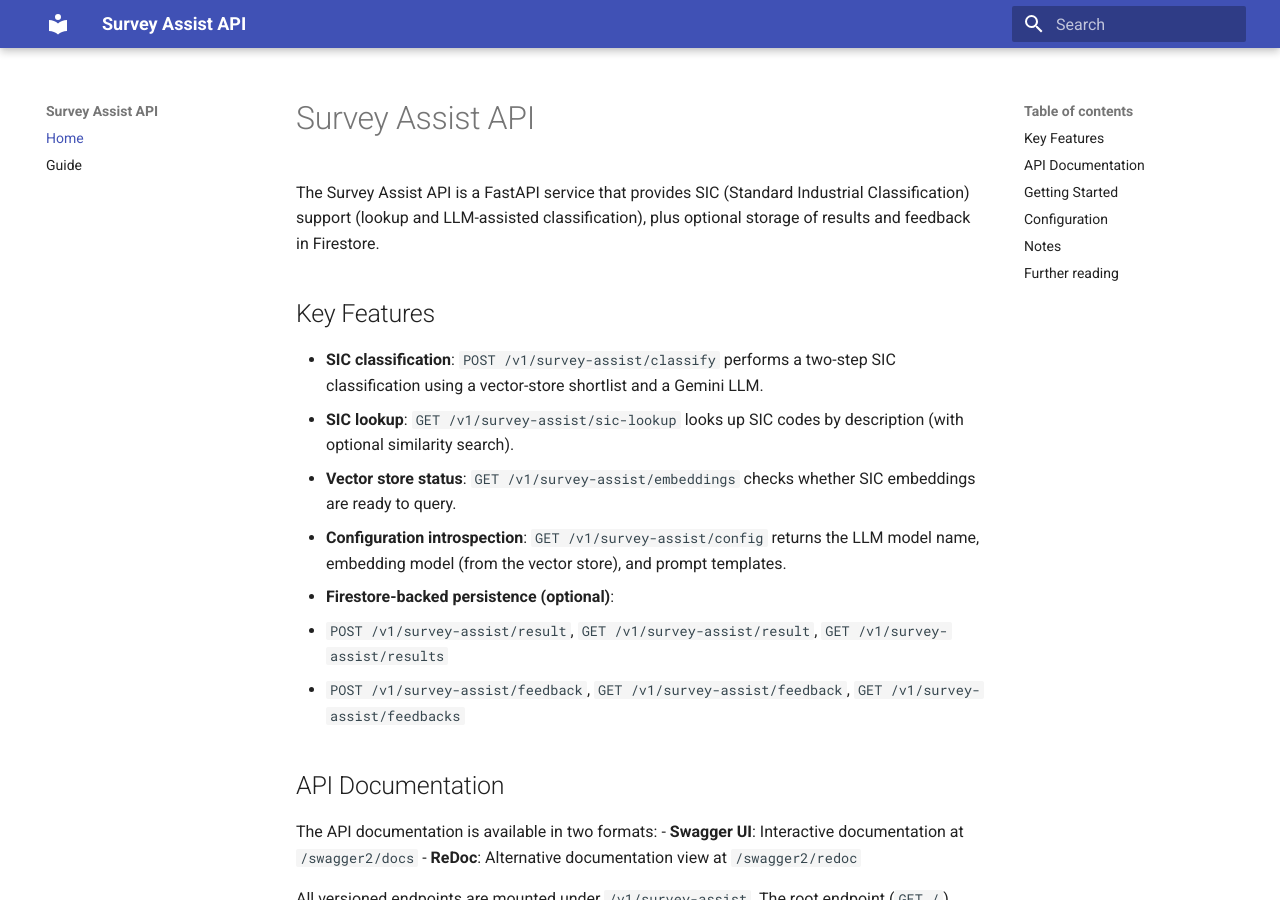
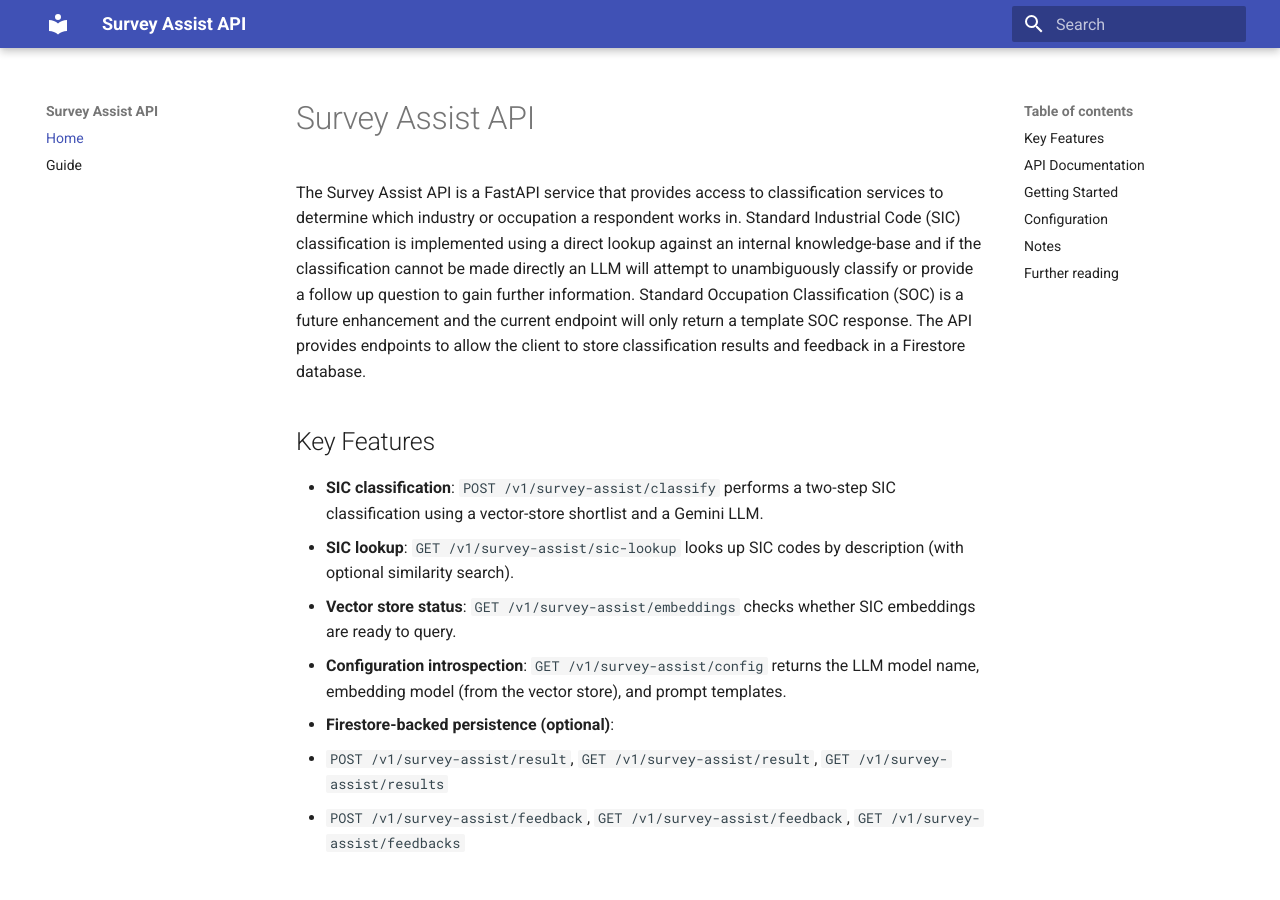
Before and after one commit to ONSdigital/survey-assist-api, an MkDocs documentation site: the page built from docs/index.md, in a window 1280 px wide and 900 px high. Built offline with MkDocs 1.6.1 and Material for MkDocs 9.7.7, drawn with Linux system fonts in a browser that asks for light colours.

Commit message:
revise classification overview
Co-authored-by: Steve Gibbard <steve.gibbard@ons.gov.uk>

```diff
--- a/docs/index.md
+++ b/docs/index.md
@@ -1,6 +1,6 @@
 # Survey Assist API
 
-The Survey Assist API is a FastAPI service that provides SIC (Standard Industrial Classification) support (lookup and LLM-assisted classification), plus optional storage of results and feedback in Firestore.
+The Survey Assist API is a FastAPI service that provides access to classification services to determine which industry or occupation a respondent works in. Standard Industrial Code (SIC) classification is implemented using a direct lookup against an internal knowledge-base and if the classification cannot be made directly an LLM will attempt to unambiguously classify or provide a follow up question to gain further information. Standard Occupation Classification (SOC) is a future enhancement and the current endpoint will only return a template SOC response. The API provides endpoints to allow the client to store classification results and feedback in a Firestore database.
 
 ## Key Features
 
```
